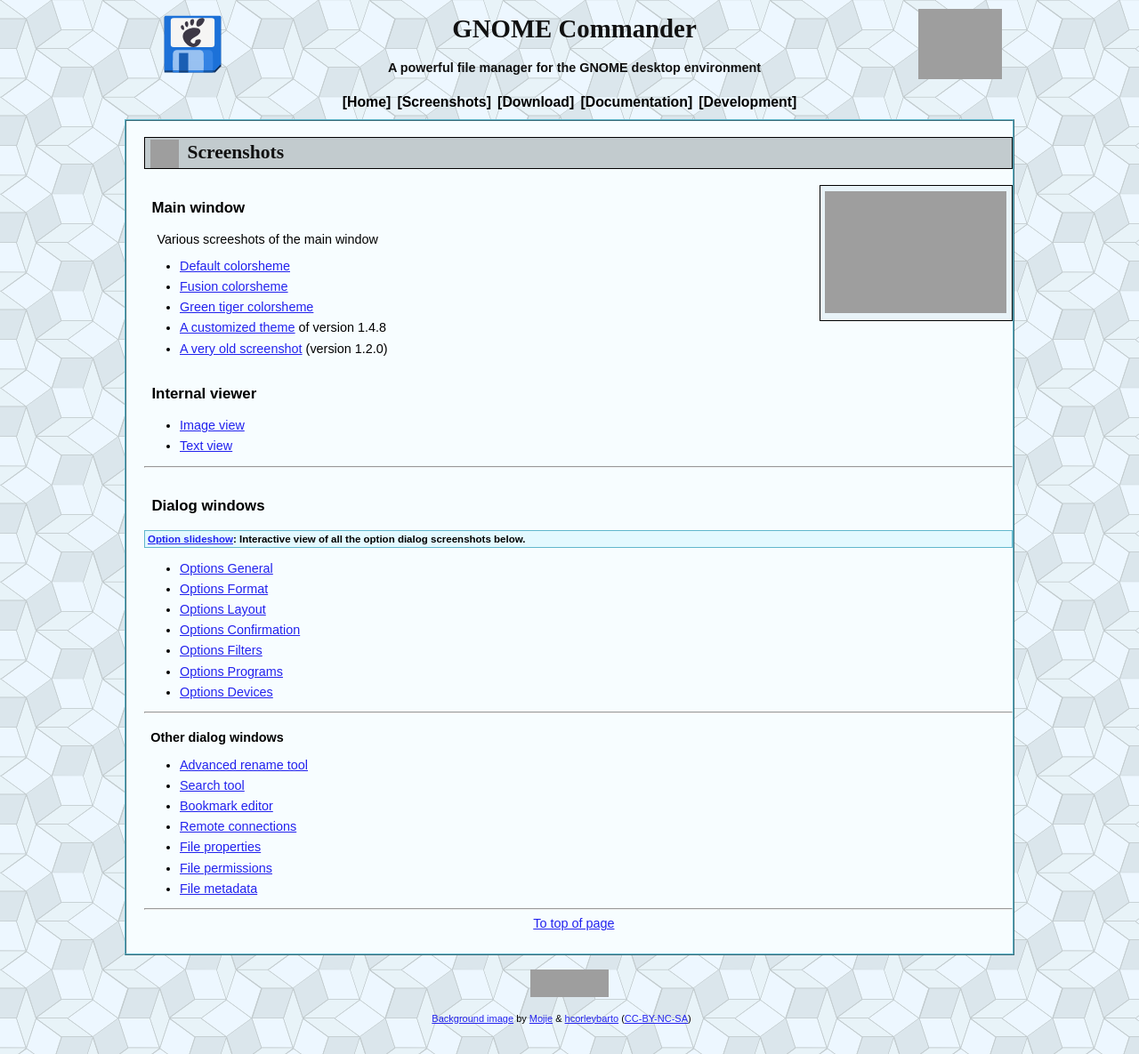
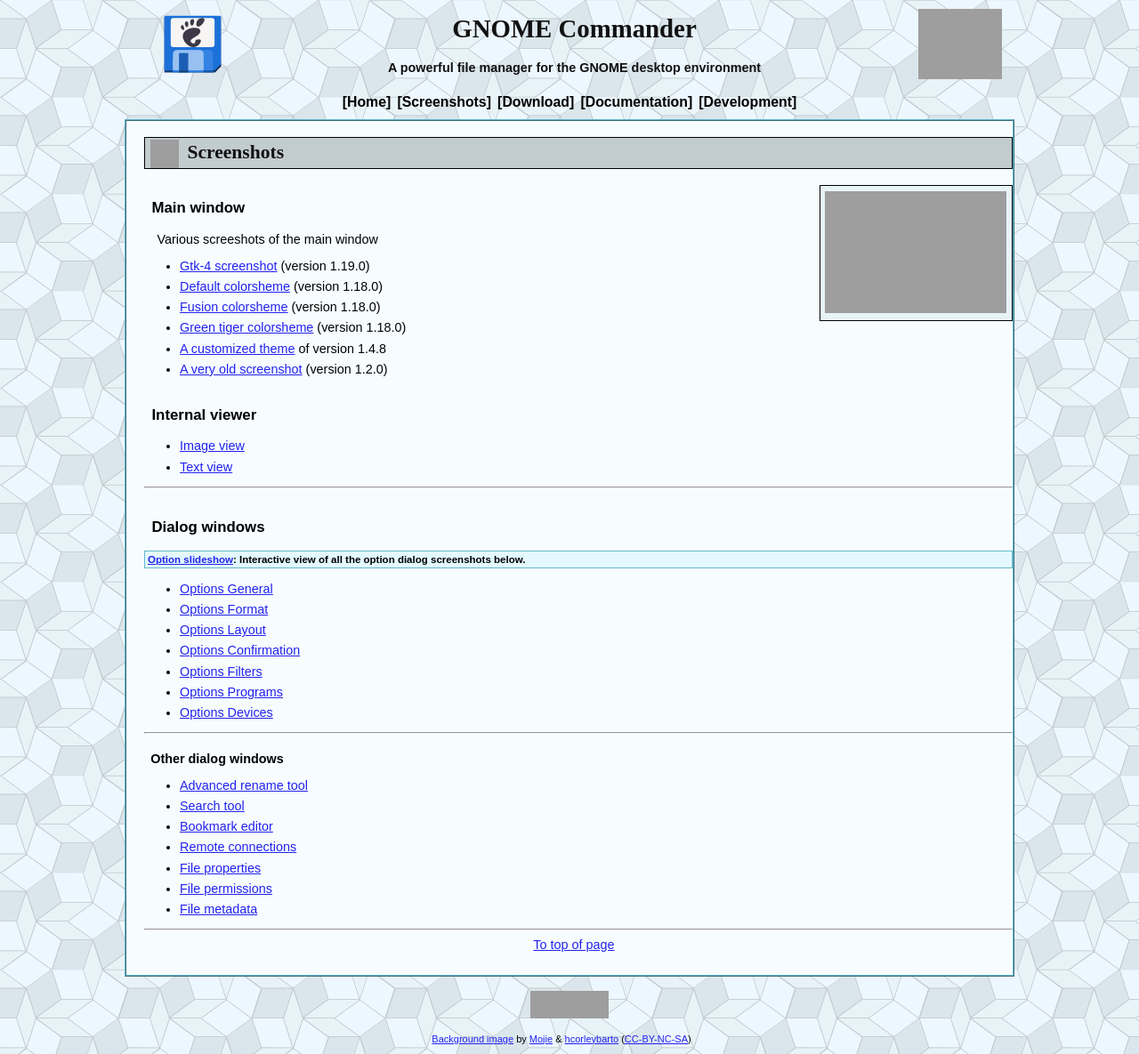
Before and after one commit to gcmd/gcmd.github.io, a Jekyll site: the page shots.html, which Jekyll copies as it is, in a window 1280 px wide. Shown: the whole page at 89% size. Built offline with Jekyll 4.4.1, drawn with Linux system fonts in a browser that asks for light colours; grey boxes are pictures that could not be loaded.

Commit message:
Update screenshot for Gtk4 version

```diff
--- a/index.html
+++ b/index.html
@@ -6,7 +6,7 @@
 <h2>
 <img class="info" src="img/icons/status/dialog-information.png" height="32" width="32" alt="Info"> Information<a id="information"></a>
 </h2>
-<div id="infor"><a href="ss/MainWin-Classic.png" title="Click for full size screen shot of GCMD main window" class="shot"><img src="ss/shot.png" width="204" height="137" alt=""></a>
+<div id="infor"><a href="https://gitlab.gnome.org/GNOME/gnome-commander/-/raw/master/doc/C/figures/gnome-commander_window.png" title="Click for full size screen shot of GCMD main window" class="shot"><img src="ss/shot.png" width="204" height="137" alt=""></a>
 <h5><a href="2025/02/10/Release-v1-18-2.html">10 Feb 2025: <br><br> <img src="https://img.shields.io/gitlab/v/tag/GNOME/gnome-commander?gitlab_url=https%3A%2F%2Fgitlab.gnome.org" alt=""></a></h5>
 <ul>
 <li><a href="#news" title="News about GCMD">News</a></li>
--- a/shots.html
+++ b/shots.html
@@ -32,9 +32,10 @@
 <h3>Main window</h3>
 <p>Various screeshots of the main window</p>
 <ul>
-<li><a href="ss/MainWin-Classic.png">Default colorsheme</a></li>
-<li><a href="ss/MainWin-Fusion.png">Fusion colorsheme</a></li>
-<li><a href="ss/MainWin-GreenTiger.png">Green tiger colorsheme</a></li>
+<li><a href="https://gitlab.gnome.org/GNOME/gnome-commander/-/raw/master/doc/C/figures/gnome-commander_window.png">Gtk-4 screenshot</a> (version 1.19.0)</li>
+<li><a href="ss/MainWin-Classic.png">Default colorsheme</a> (version 1.18.0)</li>
+<li><a href="ss/MainWin-Fusion.png">Fusion colorsheme</a> (version 1.18.0)</li>
+<li><a href="ss/MainWin-GreenTiger.png">Green tiger colorsheme</a> (version 1.18.0)</li>
 <li><a href="ss/shot_gcmd148_wmaker.png">A customized theme</a> of version 1.4.8</li>
 <li><a href="ss/shot_1.2.0_de.png">A very old screenshot</a> (version 1.2.0)</li>
 </ul>
```
